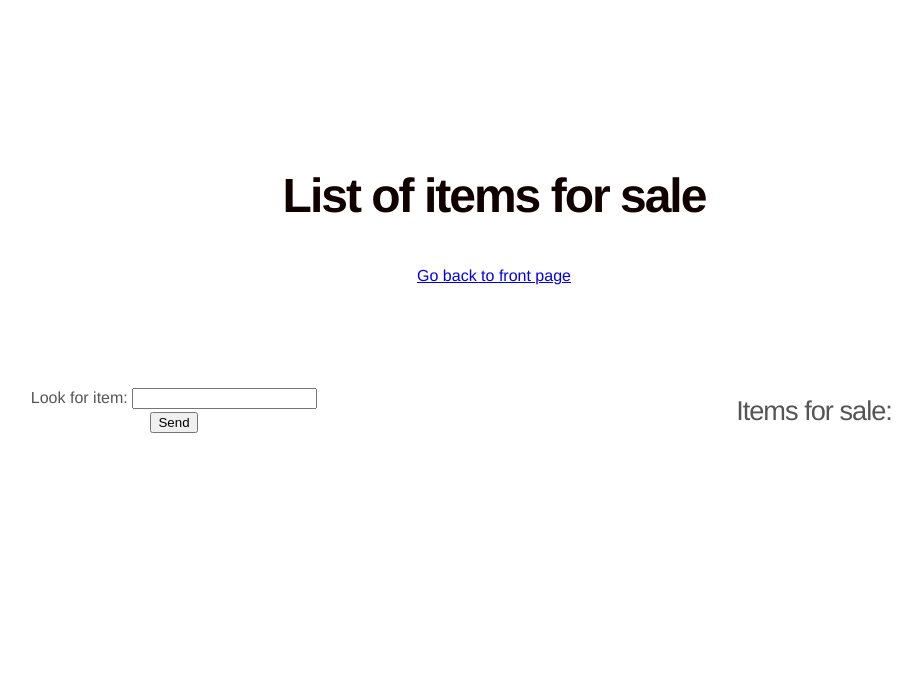
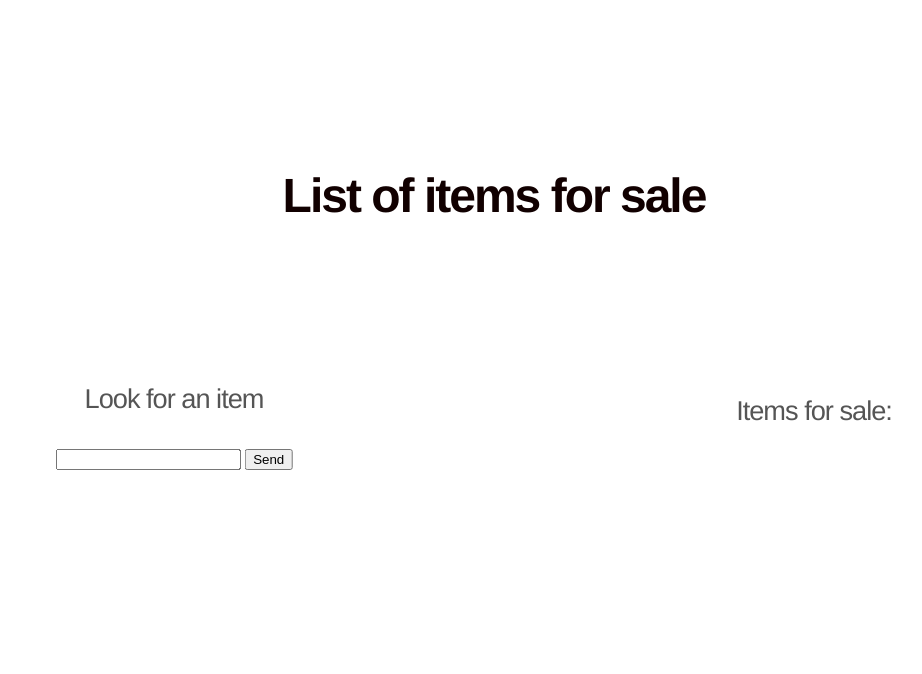
Before and after one commit to henriimmonen/UniMarket, a Flask app: template templates/showAll.html in a window 1280 px wide. Shown: the top 674 px of the page, without its empty margins (146-1068 px from the left). Run offline with Flask 2, Linux system fonts and the light colour scheme; the template is opened without the code that fills it, so the values that code supplies are empty.

Commit message:
Fixed appearance of templates

```diff
--- a/templates/form.html
+++ b/templates/form.html
@@ -19,6 +19,9 @@
 		<hr>
 		<a href="/">Go back to front page</a>
 		<a href="/myitems">My items</a>
+		<div class="bottom">
+			UniMarket is a Tietokantasovellus-project for University of Helsinki.
+		</div>
 	</body>
 
 </html>
--- a/templates/index.html
+++ b/templates/index.html
@@ -35,8 +35,8 @@
 		<a href="/login">Log in...</a>	 <a href="/register">Or register as a new user!</a>
 		{% endif %}
 	</div>
-		<div class="bottom">
-			UniMarket is a Tietokantasovellus-project for University of Helsinki.
-		</div>
+	<div class="bottom">
+		UniMarket is a Tietokantasovellus-project for University of Helsinki.
+	</div>
 </body>
 </html>
--- a/templates/myitems.html
+++ b/templates/myitems.html
@@ -11,10 +11,10 @@
 <body>
     <h3>My items for sale:</h3>
     {% for item in myitems %}
-    <p>{{item.header}}</p>  <a href="/object/{{item.id}}">Go to</a>
+    <p>{{item.header}}</p>
+    <a href="/object/{{item.id}}">Go to</a>
     {% endfor %}
     <hr>
-    <a href="/">Go back to front page</a>
     <div class="bottom">
         UniMarket is a Tietokantasovellus-project for University of Helsinki.
     </div>
--- a/templates/showAll.html
+++ b/templates/showAll.html
@@ -11,8 +11,9 @@
 		<h1>List of items for sale</h1>
 		<div class="split left">
 		<div class="centered">
+			<h3>Look for an item</h3>
 			<form action="/query">
-				Look for item: <input type="text" name="query">
+				<input type="text" name="query">
 				<input type="submit" value="Send">
 			</form>
 		</div>
@@ -31,7 +32,6 @@
 			{% endif %}
 		</div>
 		</div>
-		<a href="/">Go back to front page</a>
 		<div class="bottom">
 			UniMarket is a Tietokantasovellus-project for University of Helsinki.
 		</div>
```
